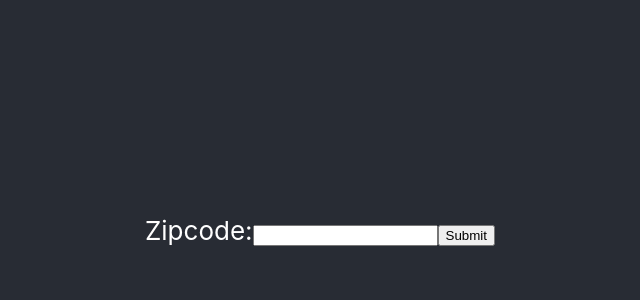
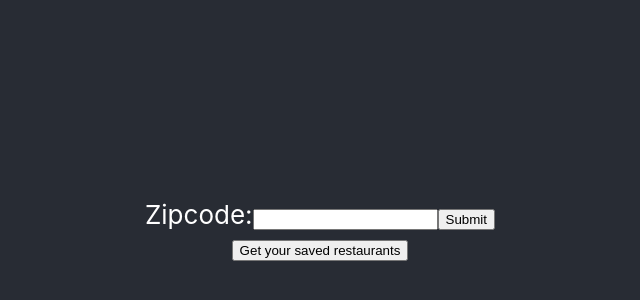
Before and after one commit to akshay1dhingra/React-Restaurant-Lookup, a React (Create React App) app in the folder ezfunnl-coding-challenge/: page / in a window 1280 px wide. Shown: the part 170-470 px from the top of the page, without its empty margins (320-960 px from the left). Built offline with nearby package versions, Linux system fonts and the light colour scheme.

Commit message:
add getLocalStorage function to retrieve local storage data (broken)

```diff
--- a/ezfunnl-coding-challenge/src/App.js
+++ b/ezfunnl-coding-challenge/src/App.js
@@ -11,6 +11,7 @@ class App extends Component {
     this.state = {
       restaurants: [],
       visited: [],
+      localStorageData: [],
       search: ''
     }
   }
@@ -54,18 +55,21 @@ class App extends Component {
       }
     }, () => {
       console.log(this.state.visited)
-
     });
 
   }
 
   getLocalStorage = () => {
-    let restaurants = JSON.parse(localStorage.getItem("restaurant") || "[]");
+    let restaurants = JSON.parse(localStorage.getItem('restaurant' || '[]'));
     console.log("# of restaurants: " + restaurants.length);
-    restaurants.forEach(function(restaurant, index) {
-        console.log("[" + index + "]: " + restaurant.id);
-        return restaurant
-    });
+    this.setState({
+      localStorageData: restaurants
+    }, () => {
+      console.log(this.state.localStorageData + ' hi')
+    })
+    // restaurants.forEach(function(restaurant, index) {
+    //     console.log("[" + index + "]: " + restaurant.id);
+    // });
   }
 
 
@@ -101,7 +105,11 @@ class App extends Component {
               onVisited={this.onVisited}
             />
          </div>
-         <div></div>
+         <div>
+          <button onClick={this.getLocalStorage}>
+            Get your saved restaurants
+          </button>
+         </div>
         </header>
       </div>
     );
```
